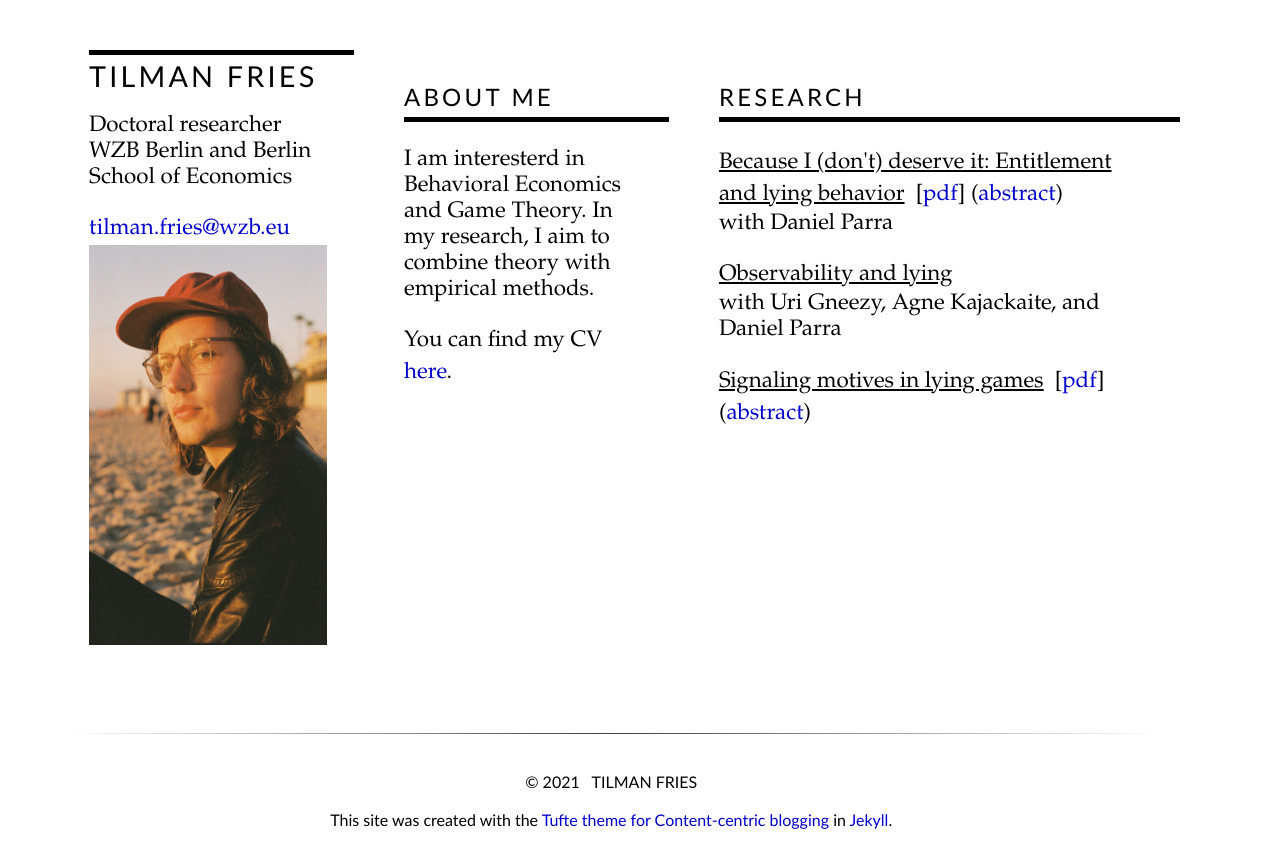
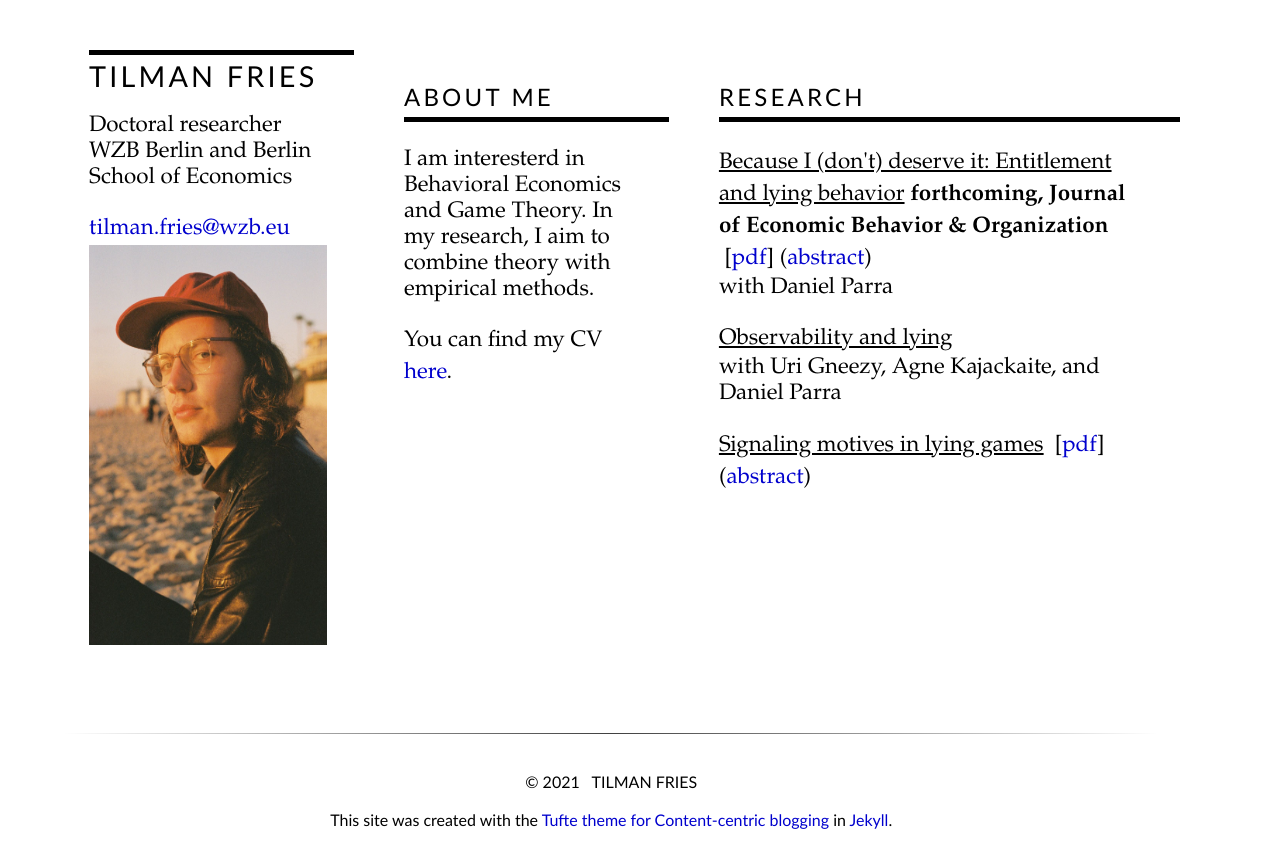
Before and after one commit to tilmanfries/tilmanfries.github.io, a Jekyll site: the page built from index.md, in a window 1280 px wide. Shown: the top 868 px of the page. Built offline with Jekyll 4.4.1, drawn with Linux system fonts in a browser that asks for light colours.

Commit message:
added journal option

```diff
--- a/_layouts/personal.html
+++ b/_layouts/personal.html
@@ -30,6 +30,9 @@
      {% if item.link == "none" %}
       <u>{{ item.name }}</u>
      {% endif %}
+     {% if item.journal != "none" %}
+      <b>{{ item.journal }}</b>
+     {% endif %}
     {% if item.pdf != "none" %}
     &nbsp;[<a href={{ site.url }}/assets/pdf/{{ item.pdf }}>pdf</a>]
     {% endif %}
--- a/index.md
+++ b/index.md
@@ -10,16 +10,19 @@ projects:
     collab: Daniel Parra
     pdf: lying_entitlement.pdf
     link: none
-    abstract: "We study the effect of entitlement on the willingness to lie. We set up a theoretical model where entitlement causes some individuals to think they are more deserving of their endowment than others. When given the opportunity to lie to keep their endowment, individuals who feel relatively deserving are encouraged to lie while others are discouraged. To test the model predictions we use a laboratory experiment where we compare the lying behavior of participants endowed with a high endowment and participants endowed with a low endowment. In one treatment, the allocation of the endowment is decided by participants’ performance, and in the other, it is determined by a random draw. When participants lie to keep money directly determined by their performance, those who receive the high endowment lie more than those who receive the low endowment. In contrast, when income is determined by a random draw, lying is the same regardless of the endowment."
+    journal: forthcoming, Journal of Economic Behavior & Organization
+    abstract: "We study the effect of entitlement on the willingness to lie. We set up a model of lying where individuals feel more or less entitled to their endowment  depending on how they earned it. When given the opportunity to lie to keep their endowment, individuals who feel more entitled are encouraged to lie while others are discouraged. To test the model predictions we use a laboratory experiment where we compare the lying behavior of participants endowed with a high endowment and participants endowed with a low endowment. In one treatment, the allocation of the endowment is decided by participants' performance, and in the other, it is determined by a random draw. Our study shows that deservingness influences lying in an intuitive direction: when participants’ performance determines income, those who earn less money lie less than those who earn more. We do not find differences in lying when participants perform the same task but lie to keep windfall endowments."
   - name: Observability and lying
     collab: Uri Gneezy, Agne Kajackaite, and Daniel Parra
     pdf: none
     link: none
     abstract: none
+    journal: none
   - name: Signaling motives in lying games
     collab: none
     pdf: lying_signaling.pdf
     link: none
+    journal: none
     abstract: "This paper studies the implications of agents signaling their moral type in a lying game. In
     the theoretical analysis, a signaling motive emerges where agents dislike being suspected
     of lying and where some types of liars are more stigmatized than others. The equilibrium
```
Also changed, not shown: 2 other files.
